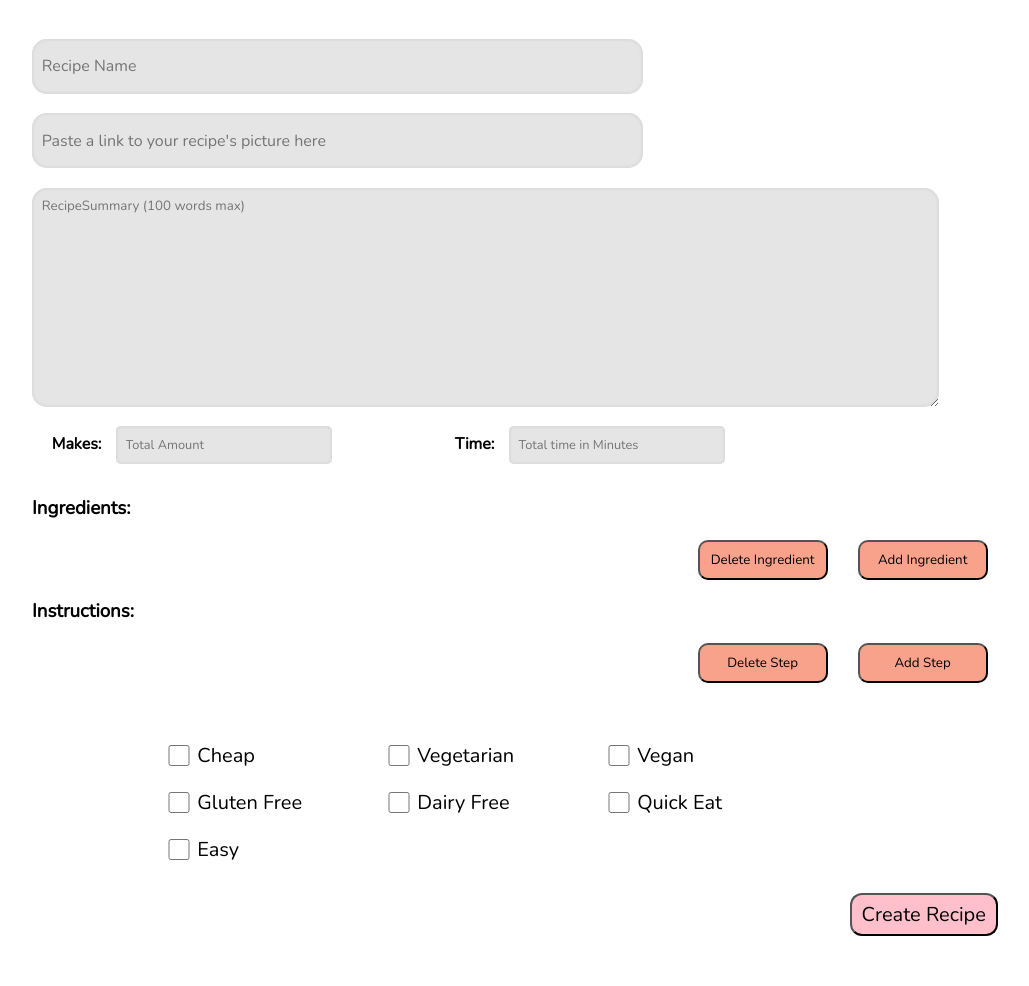
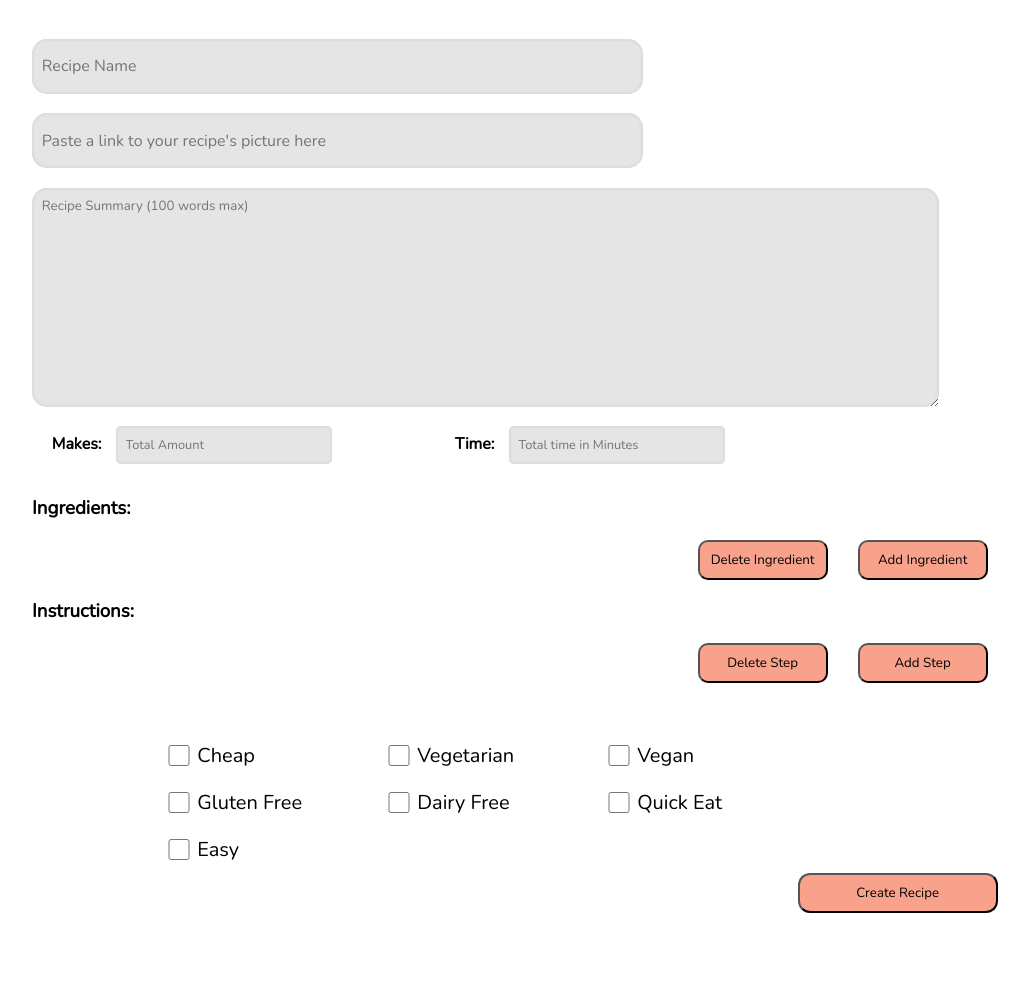
Before and after one commit to cse110-fa21-group34/rocketrecipes, a PHP site: page /html/CreateRecipe.html in a window 1280 px wide. Shown: the part 211-1197 px from the top of the page, without its empty margins (96-1125 px from the left). After the commit the page ends 1124 px from the top, so only its background shows below. Run offline with PHP 8.4, Linux system fonts and the light colour scheme.

Commit message:
small css tweaks for create recipe page

```diff
--- a/root/css/CreateRecipe.css
+++ b/root/css/CreateRecipe.css
@@ -146,15 +146,6 @@ label > input {
     border-width: 2px;
   }
 
-  #Create {
-    margin-top: 2%;
-    width: 20%;
-    height: 43px;
-    font-size: 1em;
-    border-radius: 15px;
-    background-color: pink;
-  }
-
   .checkboxes {
     margin-top: 20px;
     display: flex;
@@ -261,15 +252,6 @@ label > input {
     border-width: 2px;
   }
 
-  #Create {
-    margin-top: 2%;
-    width: 15%;
-    height: 43px;
-    font-size: 20px;
-    border-radius: 12px;
-    background-color: pink;
-  }
-
   .checkboxes {
     margin-top: 20px;
     display: flex;
--- a/root/html/CreateRecipe.html
+++ b/root/html/CreateRecipe.html
@@ -34,7 +34,7 @@
         <textarea
           class="descrip"
           type="text"
-          placeholder="RecipeSummary (100 words max)"
+          placeholder="Recipe Summary (100 words max)"
         ></textarea>
         <br />
         <h4 class="make">Makes:</h4>
--- a/root/html/editRecipe.html
+++ b/root/html/editRecipe.html
@@ -34,7 +34,7 @@
         <textarea
           class="descrip"
           type="text"
-          placeholder="RecipeSummary (100 words max)"
+          placeholder="Recipe Summary (100 words max)"
         ></textarea>
         <br />
         <h4 class="make">Makes:</h4>
```
